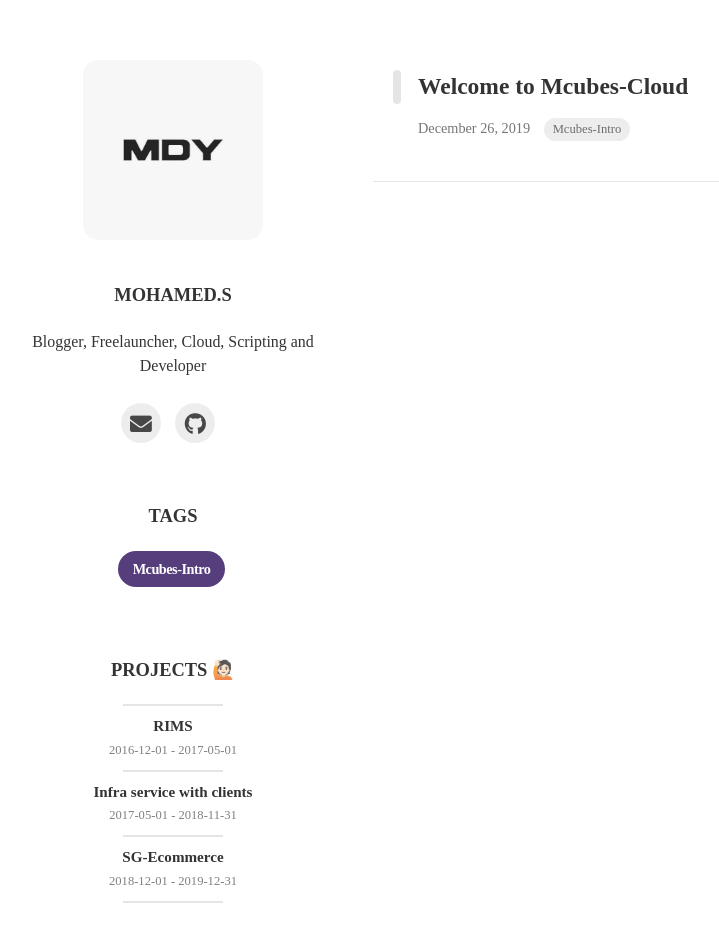
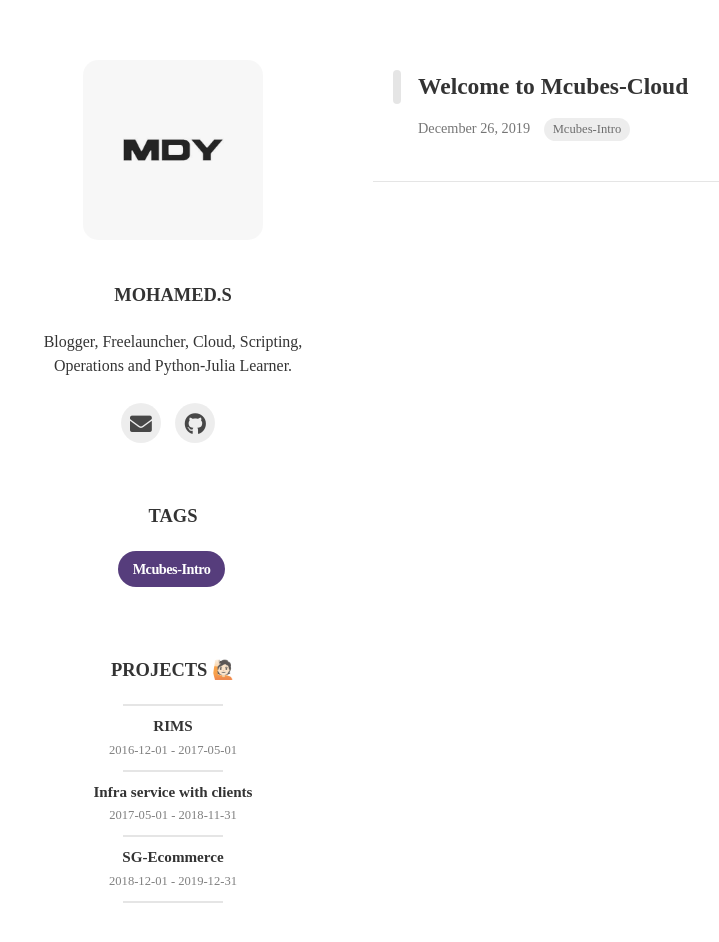
Before and after one commit to mcubescloud/site, a Jekyll site: the page built from index.html, in a window 1280 px wide. Shown: the whole page, without its empty margins (97-816 px from the left). Built offline with Jekyll 4.4.1, drawn with Linux system fonts in a browser that asks for light colours; nearby versions of some CDN libraries; some web fonts are replaced; the list of posts is cut into pages by our own code.

Commit message:
Update _config.yml

```diff
--- a/_config.yml
+++ b/_config.yml
@@ -11,7 +11,7 @@ theme_settings :
   profile :
     image : assets/img/getProfileImage.png
     username : Mohamed.S
-    description : Blogger, Freelauncher, Cloud, Scripting and Developer
+    description : Blogger, Freelauncher, Cloud, Scripting, Operations and Python-Julia Learner.
     experience :
       - start : 2016-12-01
         end : 2017-04-01
```
